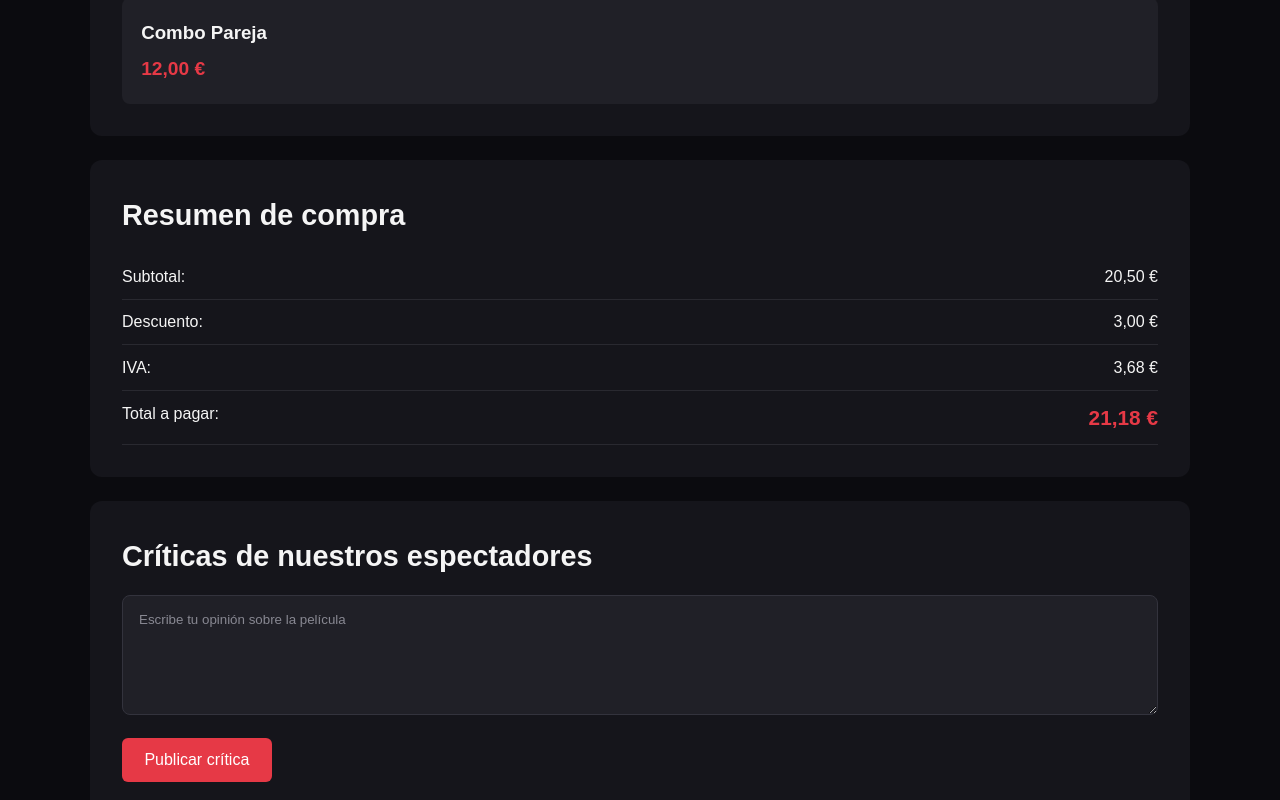
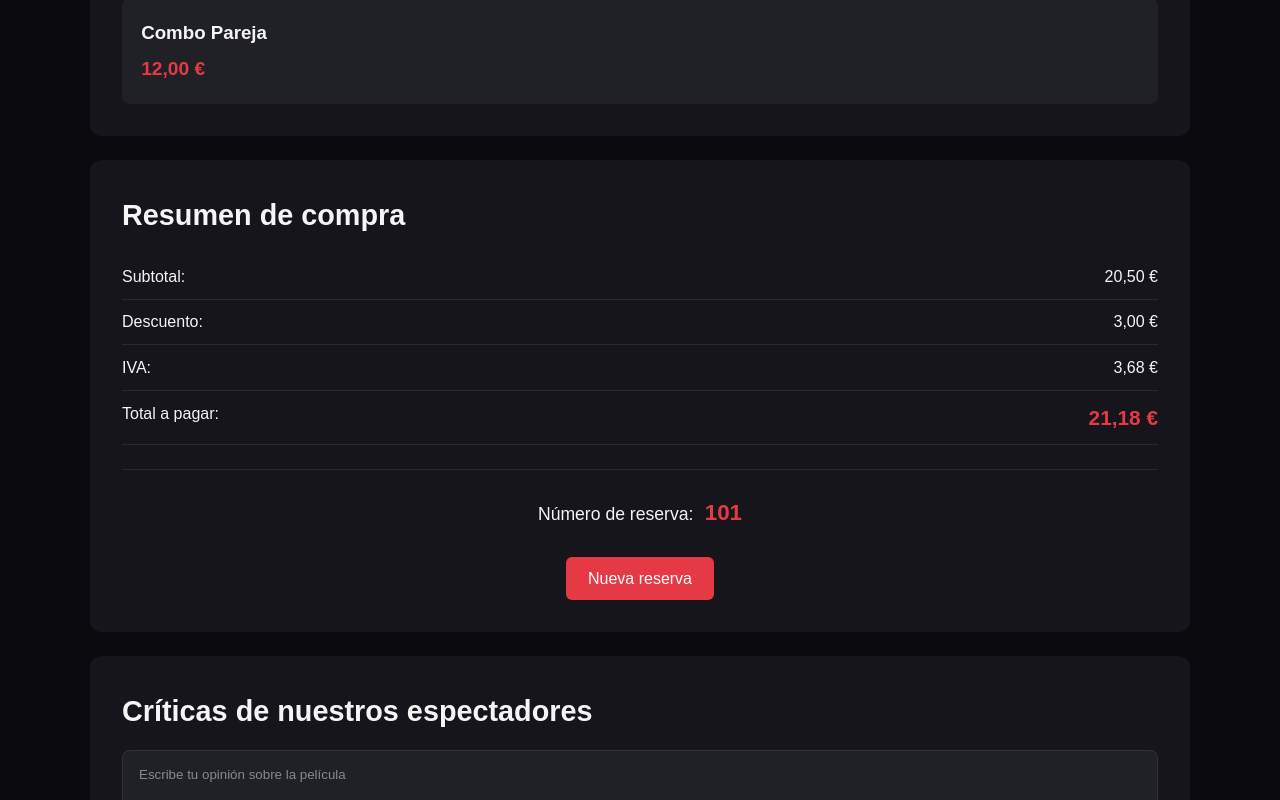
Before and after one commit to ElJambux/CineVerse, a plain HTML site: page index.html in a window 1280 px wide. Shown: the part 1200-2000 px from the top of the page. Drawn offline with Linux system fonts and the light colour scheme.

Commit message:
Mostrar ticket de reserva con preincremento

```diff
--- a/app.js
+++ b/app.js
@@ -31,7 +31,7 @@ const ahora = new Date();
 console.log("Fecha actual:", ahora);
 
 //FORMATEAR LA FECHA
-const fechaFormateada = new Intl.DateTimeFormat("es-Es", {
+const fechaFormateada = new Intl.DateTimeFormat("es-ES", {
     dateStyle: "long"
 }).format(ahora);
 console.log("Fecha:", fechaFormateada);
@@ -46,7 +46,7 @@ const elementoIdSesion = document.getElementById("id-sesion");
 const elementoFecha = document.getElementById("fecha");
 elementoUsuario.textContent = usuario;
 elementoRol.textContent = rol;
-elementoIdioma.textContent = idioma;
+elementoIdioma.textContent = idiomaFormateado;
 elementoConexion.textContent = conectado ? "Conectado" : "Sin conexión";
 elementoIdSesion.textContent = idSesion;
 elementoFecha.textContent = fechaFormateada;
@@ -159,8 +159,13 @@ console.log("Total:", total);
 //INCREMENTAR EL NÚMERO DE RESERVA
 let numeroReserva = 100;
 
-const nuevaReserva = ++numeroReserva;
-console.log("Número de reserva:", nuevaReserva);
+const elementoNumeroReserva = document.getElementById("numero-reserva");
+const botonReserva = document.getElementById("incrementar-reserva");
+
+botonReserva.addEventListener("click", () => {
+    const nuevaReserva = ++numeroReserva;
+    elementoNumeroReserva.textContent = nuevaReserva;
+});
 
 
 //BLOQUE 3
--- a/index.html
+++ b/index.html
@@ -62,6 +62,10 @@
             <p>Descuento: <span id="descuento">0,00 €</span></p>
             <p>IVA: <span id="iva">0,00 €</span></p>
             <p>Total a pagar: <span id="total">0,00 €</span></p>
+            <div id="reserva">
+                <p>Número de reserva: <span id="numero-reserva">101</span></p>
+                <button id="incrementar-reserva">Nueva reserva</button>
+            </div>
         </section>
 
         <!-- SECCION DE CRITICAS -->
--- a/styles.css
+++ b/styles.css
@@ -104,17 +104,19 @@ button {
     color: white;
     font-size: 1rem;
     cursor: pointer;
-     transition: background-color 0.2s ease;
+    transition: background-color 0.2s ease;
 }
 
 button:hover {
     background-color: #b71c2a;
 }
+
 /* BOTÓN CRÍTICA */
 #enviar-critica {
     display: block;
     margin-top: 1rem;
 }
+
 /* BOTÓN DESCUENTO */
 #activar-descuento {
     font-weight: bold;
@@ -146,6 +148,26 @@ button:hover {
     justify-content: space-between;
     padding: 0.6rem 0;
     border-bottom: 1px solid #292930;
+}
+
+#reserva {
+    margin-top: 1.5rem;
+    padding-top: 1rem;
+    border-top: 1px solid #292930;
+    text-align: center;
+}
+
+#reserva p {
+    display: block;
+    border-bottom: none;
+    font-size: 1.1rem;
+}
+
+#numero-reserva {
+    color: #e63946;
+    font-size: 1.4rem;
+    font-weight: bold;
+    margin-left: 0.4rem;
 }
 
 #total {
```
